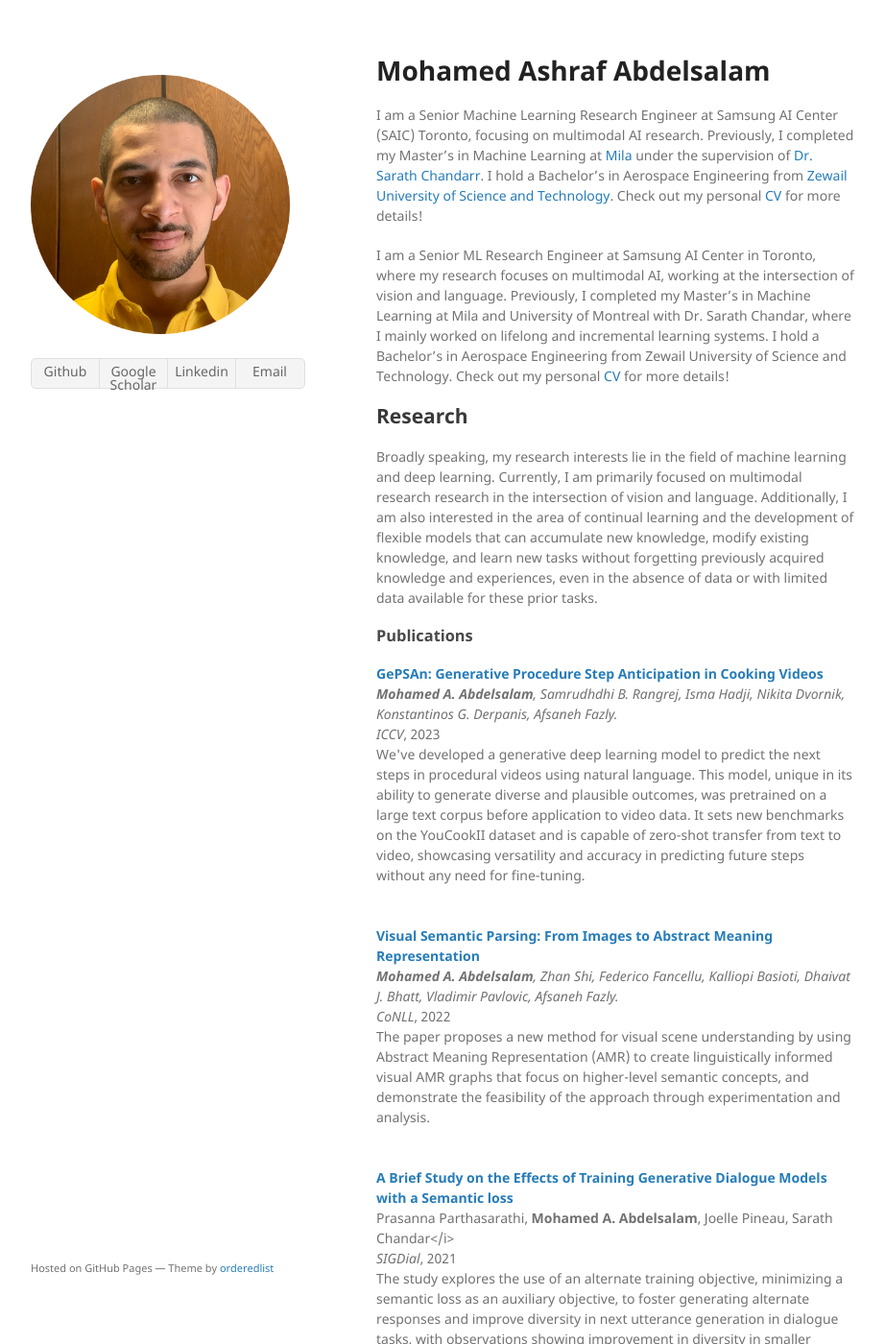
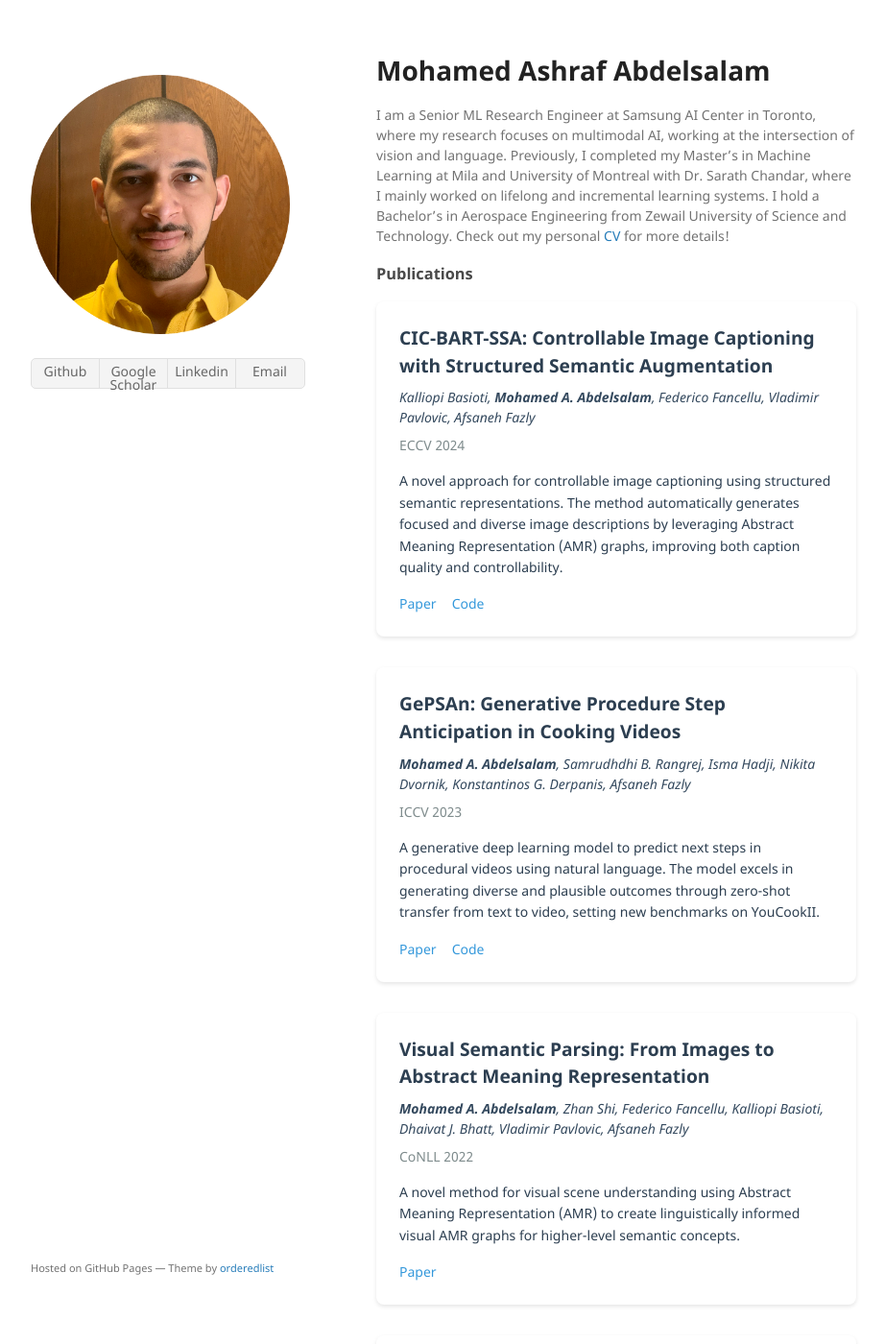
Before and after one commit to MohamedAbdelsalam9/mohamedabdelsalam9.github.io, a Jekyll site: the page built from index.md, in a window 1280 px wide and 1400 px high. Shown: the whole window at 96% size, without its empty margins (178-1100 px from the left). Built offline with Jekyll 4.4.1, drawn with Linux system fonts in a browser that asks for light colours; the repository's description, which GitHub fills in, is left out; our own code applies the rules of GitHub Pages for plain Markdown files; some of the changed text lies outside the part shown.

Commit message:
Update index.md

```diff
--- a/index.md
+++ b/index.md
@@ -1,49 +1,158 @@
 ---
 layout: default
 ---
+<style>
+  .publications {
+    max-width: 800px;
+    margin: 0 auto;
+  }
+
+  .publication-item {
+    margin-bottom: 2rem;
+    padding: 1.5rem;
+    border-radius: 8px;
+    background: #ffffff;
+    box-shadow: 0 2px 4px rgba(0,0,0,0.1);
+  }
+
+  .pub-title {
+    font-size: 1.2rem;
+    font-weight: bold;
+    color: #2c3e50;
+    margin-bottom: 0.5rem;
+  }
+
+  .pub-title a {
+    color: inherit;
+    text-decoration: none;
+  }
+
+  .pub-title a:hover {
+    color: #3498db;
+  }
+
+  .pub-authors {
+    font-style: italic;
+    margin-bottom: 0.5rem;
+    color: #34495e;
+  }
+
+  .pub-venue {
+    font-weight: 500;
+    color: #7f8c8d;
+    margin-bottom: 1rem;
+  }
+
+  .pub-abstract {
+    color: #2c3e50;
+    line-height: 1.6;
+    margin-bottom: 1rem;
+  }
+
+  .pub-links {
+    display: flex;
+    gap: 1rem;
+  }
+
+  .pub-links a {
+    color: #3498db;
+    text-decoration: none;
+  }
+
+  .pub-links a:hover {
+    text-decoration: underline;
+  }
+</style>
 
 # Mohamed Ashraf Abdelsalam
-I am a Senior Machine Learning Research Engineer at Samsung AI Center (SAIC) Toronto, focusing on multimodal AI research. Previously, I completed my Master's in Machine Learning at <a href="mila.quebec/en/"> Mila</a> under the supervision of <a href="http://sarathchandar.in/">Dr. Sarath Chandarr</a>. I hold a Bachelor's in Aerospace Engineering from <a href="https://zewailcity.edu.eg/">Zewail University of Science and Technology</a>. Check out my personal <a href="/CV.pdf">CV</a> for more details!
-
 I am a Senior ML Research Engineer at Samsung AI Center in Toronto, where my research focuses on multimodal AI, working at the intersection of vision and language. Previously, I completed my Master's in Machine Learning at Mila and University of Montreal with Dr. Sarath Chandar, where I mainly worked on lifelong and incremental learning systems. I hold a Bachelor's in Aerospace Engineering from Zewail University of Science and Technology. Check out my personal <a href="/CV.pdf">CV</a> for more details!
 
+### Publications
+<div class="publications">
+  <div class="publication-item">
+    <div class="pub-title">
+      <a href="https://arxiv.org/abs/2310.08312">CIC-BART-SSA: Controllable Image Captioning with Structured Semantic Augmentation</a>
+    </div>
+    <div class="pub-authors">
+     Kalliopi Basioti, <b>Mohamed A. Abdelsalam</b>, Federico Fancellu, Vladimir Pavlovic, Afsaneh Fazly
+    </div>
+    <div class="pub-venue">ECCV 2024</div>
+    <div class="pub-abstract">
+      A novel approach for controllable image captioning using structured semantic representations. The method automatically generates focused and diverse image descriptions by leveraging Abstract Meaning Representation (AMR) graphs, improving both caption quality and controllability.
+    </div>
+    <div class="pub-links">
+      <a href="https://arxiv.org/abs/2407.11393">Paper</a>
+     <a href="https://github.com/SamsungLabs/CIC-BART-SSA">Code</a>
+    </div>
+  </div>
 
-## Research
-Broadly speaking, my research interests lie in the field of machine learning and deep learning. Currently, I am primarily focused on multimodal research research in the intersection of vision and language. Additionally, I am also interested in the area of continual learning and the development of flexible models that can accumulate new knowledge, modify existing knowledge, and learn new tasks without forgetting previously acquired knowledge and experiences, even in the absence of data or with limited data available for these prior tasks.
+  <div class="publication-item">
+    <div class="pub-title">
+      <a href="https://arxiv.org/abs/2310.08312">GePSAn: Generative Procedure Step Anticipation in Cooking Videos</a>
+    </div>
+    <div class="pub-authors">
+      <b>Mohamed A. Abdelsalam</b>, Samrudhdhi B. Rangrej, Isma Hadji, Nikita Dvornik, Konstantinos G. Derpanis, Afsaneh Fazly
+    </div>
+    <div class="pub-venue">ICCV 2023</div>
+    <div class="pub-abstract">
+      A generative deep learning model to predict next steps in procedural videos using natural language. The model excels in generating diverse and plausible outcomes through zero-shot transfer from text to video, setting new benchmarks on YouCookII.
+    </div>
+    <div class="pub-links">
+      <a href="https://arxiv.org/abs/2310.08312">Paper</a>
+     <a href="https://github.com/SamsungLabs/GePSAN">Code</a>
+    </div>
+  </div>
 
-### Publications
- <div class="publication">
-  <div class="text">
-     <a href="https://arxiv.org/abs/2310.08312"><b>GePSAn: Generative Procedure Step Anticipation in Cooking Videos</b></a>
-     <br><i><b>Mohamed A. Abdelsalam</b>,  Samrudhdhi B. Rangrej, Isma Hadji, Nikita Dvornik, Konstantinos G. Derpanis, Afsaneh Fazly.</i>
-     <br><i>ICCV</i>, 2023
-     <br>We've developed a generative deep learning model to predict the next steps in procedural videos using natural language. This model, unique in its ability to generate diverse and plausible outcomes, was pretrained on a large text corpus before application to video data. It sets new benchmarks on the YouCookII dataset and is capable of zero-shot transfer from text to video, showcasing versatility and accuracy in predicting future steps without any need for fine-tuning.
-      </div>
-     <br><br>
-  <div class="text">
-     <a href="https://arxiv.org/abs/2210.14862"><b>Visual Semantic Parsing: From Images to Abstract Meaning Representation</b></a>
-     <br><i><b>Mohamed A. Abdelsalam</b>, Zhan Shi, Federico Fancellu, Kalliopi Basioti, Dhaivat J. Bhatt, Vladimir Pavlovic, Afsaneh Fazly.</i>
-     <br><i>CoNLL</i>, 2022
-     <br>The paper proposes a new method for visual scene understanding by using Abstract Meaning Representation (AMR) to create linguistically informed visual AMR graphs that focus on higher-level semantic concepts, and demonstrate the feasibility of the approach through experimentation and analysis.
-      </div>
-     <br><br>
-     <div class="text">
-     <a href="https://arxiv.org/abs/2210.14862"><b>A Brief Study on the Effects of Training Generative Dialogue Models with a Semantic loss</b></a>
-     <br>Prasanna Parthasarathi, <b>Mohamed A. Abdelsalam</b>, Joelle Pineau, Sarath Chandar</i>
-     <br><i>SIGDial</i>, 2021
-     <br>The study explores the use of an alternate training objective, minimizing a semantic loss as an auxiliary objective, to foster generating alternate responses and improve diversity in next utterance generation in dialogue tasks, with observations showing improvement in diversity in smaller datasets.
-     <br><br>
- </div>
-    <div class="text">
-     <a href="https://chandar-lab.github.io/IIRC/"><b>IIRC: Incremental Implicitly Refined Classification</b></a>
-          <img src="./images/summary.png" alt=""/>
-     <br><i><b>Mohamed A. Abdelsalam</b>, Mojtaba Faramarzi, Shagun Sodhani, Sarath Chandar.</i>
-     <br><i>CVPR</i>, 2021
-     <br>A setup and benchmark for evaluating lifelong learning models in more dynamic and realistic scenarios.
-     <br><a href="https://chandar-lab.github.io/IIRC/">Homepage</a> | <a href="https://arxiv.org/abs/2012.12477">arXiv</a> |
-     <a href="https://iirc.readthedocs.io/en/latest/">Documentation</a> | <a href="https://github.com/chandar-lab/IIRC/">Code</a>
-     <br><br>
+  <div class="publication-item">
+    <div class="pub-title">
+      <a href="https://arxiv.org/abs/2210.14862">Visual Semantic Parsing: From Images to Abstract Meaning Representation</a>
     </div>
+    <div class="pub-authors">
+      <b>Mohamed A. Abdelsalam</b>, Zhan Shi, Federico Fancellu, Kalliopi Basioti, Dhaivat J. Bhatt, Vladimir Pavlovic, Afsaneh Fazly
+    </div>
+    <div class="pub-venue">CoNLL 2022</div>
+    <div class="pub-abstract">
+      A novel method for visual scene understanding using Abstract Meaning Representation (AMR) to create linguistically informed visual AMR graphs for higher-level semantic concepts.
+    </div>
+    <div class="pub-links">
+      <a href="https://arxiv.org/abs/2210.14862">Paper</a>
+    </div>
+  </div>
+
+  <div class="publication-item">
+    <div class="pub-title">
+      <a href="https://chandar-lab.github.io/IIRC/">IIRC: Incremental Implicitly-Refined Classification</a>
+    </div>
+    <div class="pub-authors">
+      <b>Mohamed A. Abdelsalam</b>, Mojtaba Faramarzi, Shagun Sodhani, Sarath Chandar
+    </div>
+    <div class="pub-venue">CVPR 2021</div>
+    <div class="pub-abstract">
+      A setup and benchmark for evaluating lifelong learning models in more dynamic and realistic scenarios.
+    </div>
+    <div class="pub-links">
+      <a href="https://chandar-lab.github.io/IIRC/">Homepage</a>
+      <a href="https://arxiv.org/abs/2012.12477">Paper</a>
+      <a href="https://iirc.readthedocs.io/en/latest/">Documentation</a>
+      <a href="https://github.com/chandar-lab/IIRC/">Code</a>
+    </div>
+  </div>
+
+  <div class="publication-item">
+    <div class="pub-title">
+      <a href="https://arxiv.org/abs/2210.14862">A Brief Study on the Effects of Training Generative Dialogue Models with a Semantic loss</a>
+    </div>
+    <div class="pub-authors">
+      Prasanna Parthasarathi, <b>Mohamed A. Abdelsalam</b>, Joelle Pineau, Sarath Chandar
+    </div>
+    <div class="pub-venue">SIGDial 2021</div>
+    <div class="pub-abstract">
+      An exploration of semantic loss as an auxiliary objective to improve diversity in dialogue response generation, showing particular effectiveness for smaller datasets.
+    </div>
+    <div class="pub-links">
+      <a href="https://arxiv.org/abs/2210.14862">Paper</a>
+    </div>
+  </div>
 </div>
 
 
```
